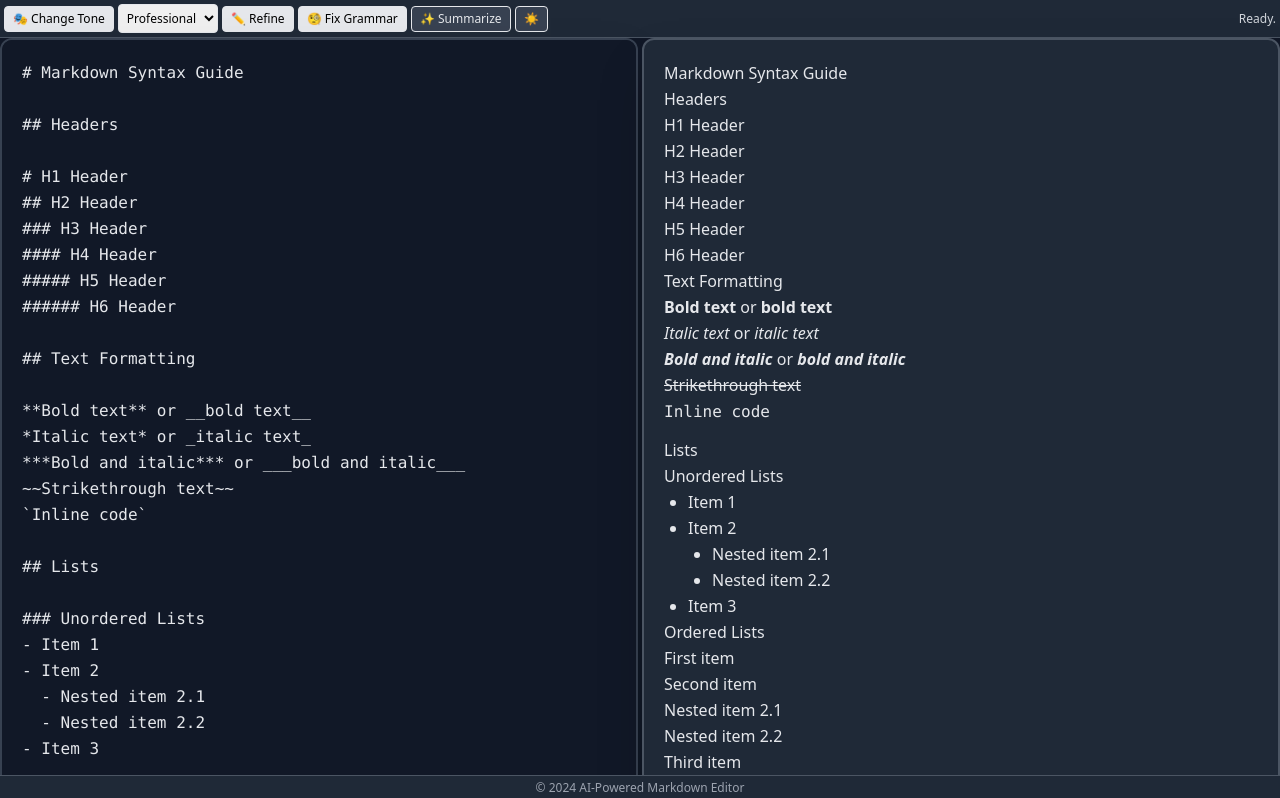
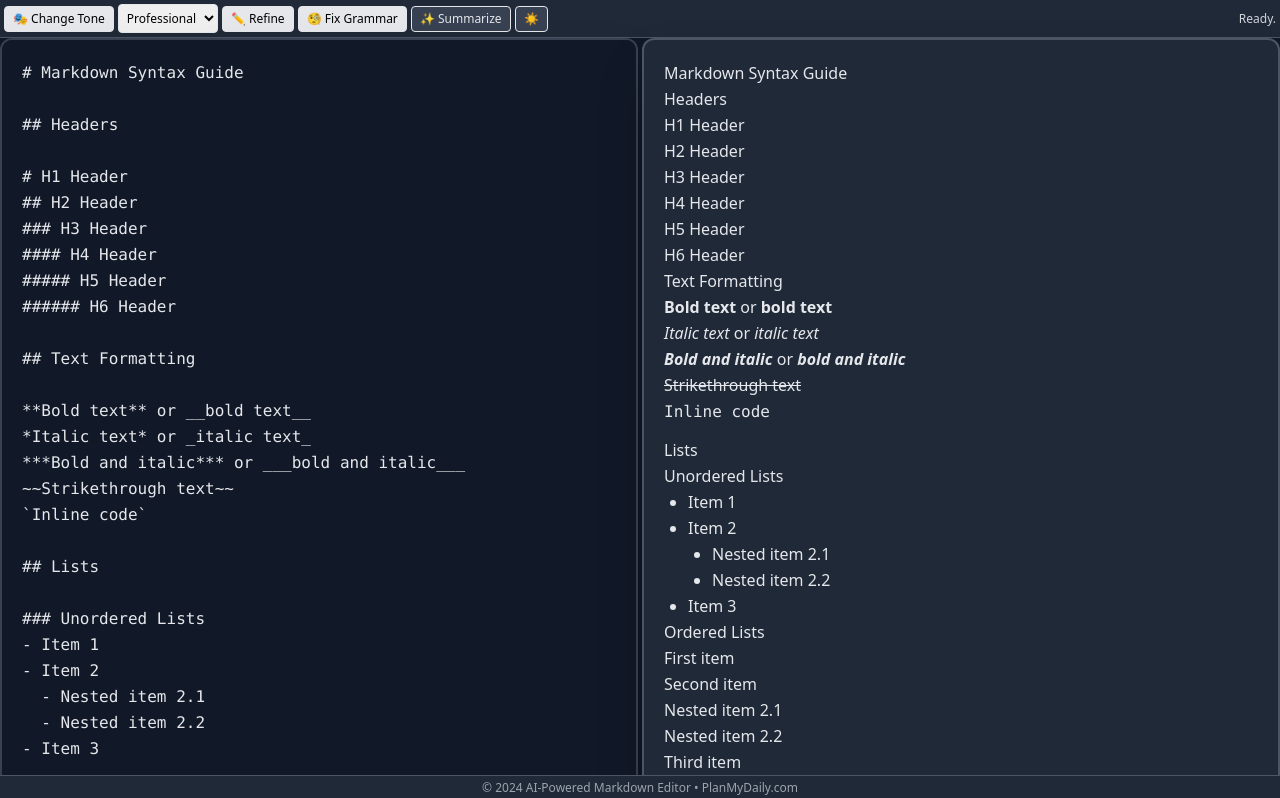
Before and after one commit to skbr1234/ai-markdown-editor, a React (Create React App) app: page / in a window 1280 px wide. Shown: the top 798 px of the page. Built offline with nearby package versions, Linux system fonts and the light colour scheme; no server answers.

Commit message:
Add GitHub secrets support and PlanMyDaily.com footer link

```diff
--- a/src/App.js
+++ b/src/App.js
@@ -454,7 +454,7 @@ const App = () => {
 
             {/* Fixed Footer */}
             <footer className={`fixed bottom-0 left-0 right-0 text-center py-1 text-xs border-t ${isDark ? 'text-gray-400 border-gray-600 bg-gray-800' : 'text-gray-500 border-gray-300 bg-gray-100'}`}>
-                © 2024 AI-Powered Markdown Editor
+                © 2024 AI-Powered Markdown Editor • <a href="https://planmydaily.com" target="_blank" rel="noopener noreferrer" className="hover:underline">PlanMyDaily.com</a>
             </footer>
         </div>
     );
```
